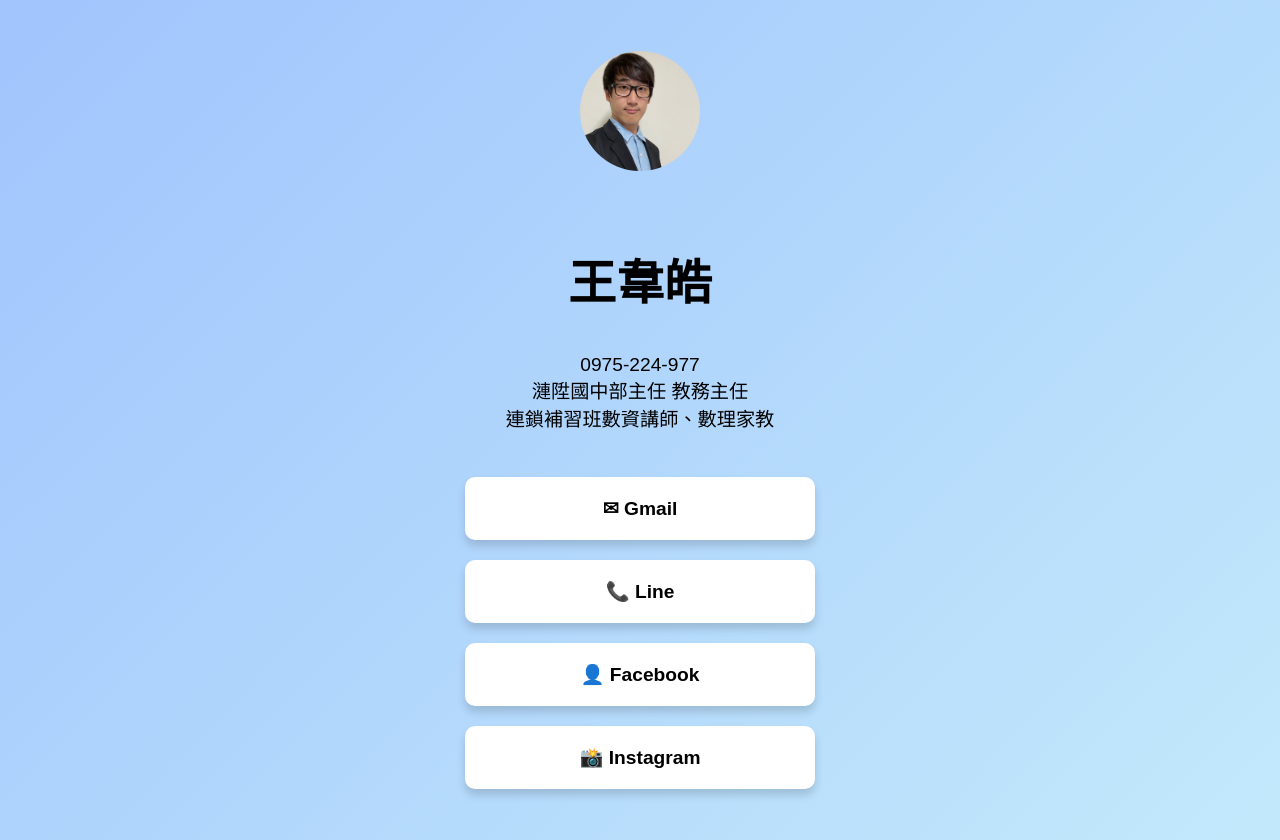
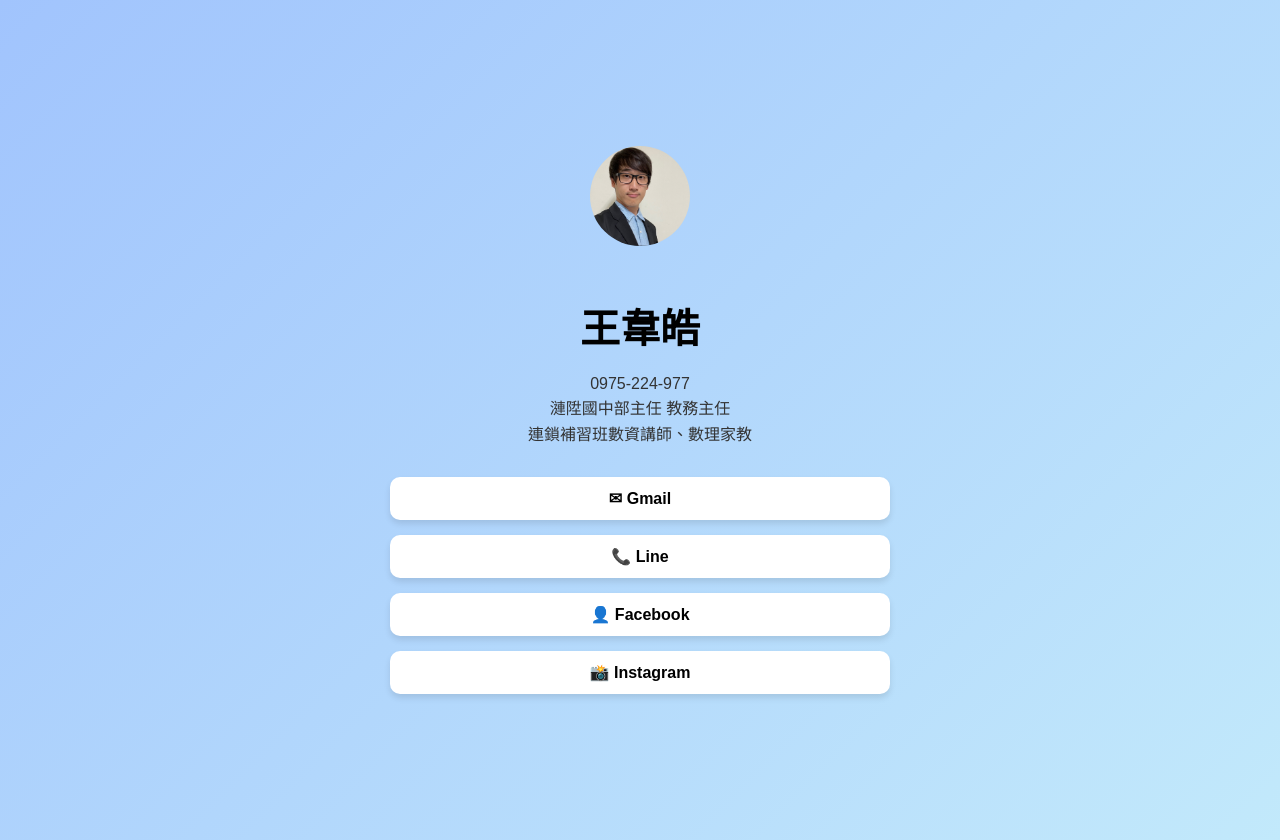
Before and after one commit to Fenghsuisme/hao_website, a plain HTML site: page index.html in a window 1280 px wide. Drawn offline with Linux system fonts and the light colour scheme.

Commit message:
大小更新2

```diff
--- a/index.html
+++ b/index.html
@@ -6,94 +6,82 @@
     <title>hao</title>
     <style>
         body {
+            margin: 0;
+            padding: 20px;
+            font-family: Arial, sans-serif;
+            background: linear-gradient(135deg, #a1c4fd, #c2e9fb);
             display: flex;
-            flex-direction: column;
+            justify-content: center;
             align-items: center;
-            justify-content: center;
             min-height: 100vh;
-            background: linear-gradient(135deg, #a1c4fd, #c2e9fb);
-            color: black;
-            font-family: Arial, sans-serif;
-            text-align: center;
-            padding: 20px;
-            margin: 0;
         }
 
         .container {
-            display: flex;
-            flex-direction: column;
-            align-items: center;
-            gap: 20px;
-            max-width: 600px;
+            text-align: center;
+            max-width: 500px;
             width: 100%;
         }
 
+        .logo {
+            width: 100px;
+            height: 100px;
+            border-radius: 50%;
+            object-fit: cover;
+            margin-bottom: 20px;
+        }
+
         h1 {
-            font-size: 3rem;
-            margin-bottom: 15px;
+            font-size: 2.5rem;
+            margin-bottom: 10px;
         }
 
         p {
-            font-size: 1.2rem;
-            margin: 5px 0 25px;
+            font-size: 1rem;
+            color: #333;
+            line-height: 1.6;
+            margin-bottom: 30px;
         }
 
         .buttons {
             display: flex;
             flex-direction: column;
-            gap: 20px;
-            width: 100%;
-            max-width: 350px;
+            gap: 15px;
         }
 
         .button {
             display: flex;
             align-items: center;
             justify-content: center;
-            gap: 15px;
-            padding: 20px;
+            gap: 10px;
+            background: white;
+            color: black;
+            padding: 12px 16px;
             border-radius: 10px;
-            font-size: 1.2rem;
             text-decoration: none;
             font-weight: bold;
-            transition: 0.3s;
-            width: 100%;
-            box-sizing: border-box;
-            background: white;
-            color: black;
-            box-shadow: 0px 6px 8px rgba(0, 0, 0, 0.15);
+            font-size: 1rem;
+            box-shadow: 0 4px 6px rgba(0,0,0,0.1);
+            transition: transform 0.2s ease, box-shadow 0.2s ease;
         }
 
         .button:hover {
             transform: scale(1.05);
-            box-shadow: 0px 8px 12px rgba(0, 0, 0, 0.25);
-        }
-
-        .logo {
-            width: 120px;
-            height: 120px;
-            object-fit: cover;
-            border-radius: 50%;
-            margin-bottom: 20px;
+            box-shadow: 0 6px 10px rgba(0,0,0,0.2);
         }
 
         @media (max-width: 500px) {
             h1 {
-                font-size: 2.2rem;
+                font-size: 2rem;
             }
 
-            p {
-                font-size: 1rem;
+            .logo {
+                width: 80px;
+                height: 80px;
             }
 
             .button {
-                font-size: 1rem;
-                padding: 15px;
-            }
-
-            .logo {
-                width: 90px;
-                height: 90px;
+                font-size: 0.9rem;
+                padding: 10px 14px;
             }
         }
     </style>
@@ -103,16 +91,15 @@
         <img src="image.jpeg" alt="Logo" class="logo">
         <h1>王韋皓</h1>
         <p>
-            0975-224-977
-        <br>漣陞國中部主任 教務主任
-        <br>連鎖補習班數資講師、數理家教
+            0975-224-977<br>
+            漣陞國中部主任 教務主任<br>
+            連鎖補習班數資講師、數理家教
         </p>
-
         <div class="buttons">
-            <a href="mailto:thewayhowyoudo@gmail.com" class="button email">&#9993; Gmail</a>
-            <a href="https://line.me/ti/p/UgsoHCkJvZ" target="_blank" class="button line">&#128222; Line</a>
-            <a href="https://www.facebook.com/share/15GUqvFHRW/?mibextid=wwXIfr" target="_blank" class="button facebook">&#128100; Facebook</a>
-            <a href="https://www.instagram.com/wangwayhow?utm_source=ig_web_button_share_sheet&igsh=ZDNlZDc0MzIxNw==" target="_blank" class="button instagram">&#128248; Instagram</a>
+            <a href="mailto:thewayhowyoudo@gmail.com" class="button">&#9993; Gmail</a>
+            <a href="https://line.me/ti/p/UgsoHCkJvZ" target="_blank" class="button">&#128222; Line</a>
+            <a href="https://www.facebook.com/share/15GUqvFHRW/?mibextid=wwXIfr" target="_blank" class="button">&#128100; Facebook</a>
+            <a href="https://www.instagram.com/wangwayhow?utm_source=ig_web_button_share_sheet&igsh=ZDNlZDc0MzIxNw==" target="_blank" class="button">&#128248; Instagram</a>
         </div>
     </div>
 </body>
```
